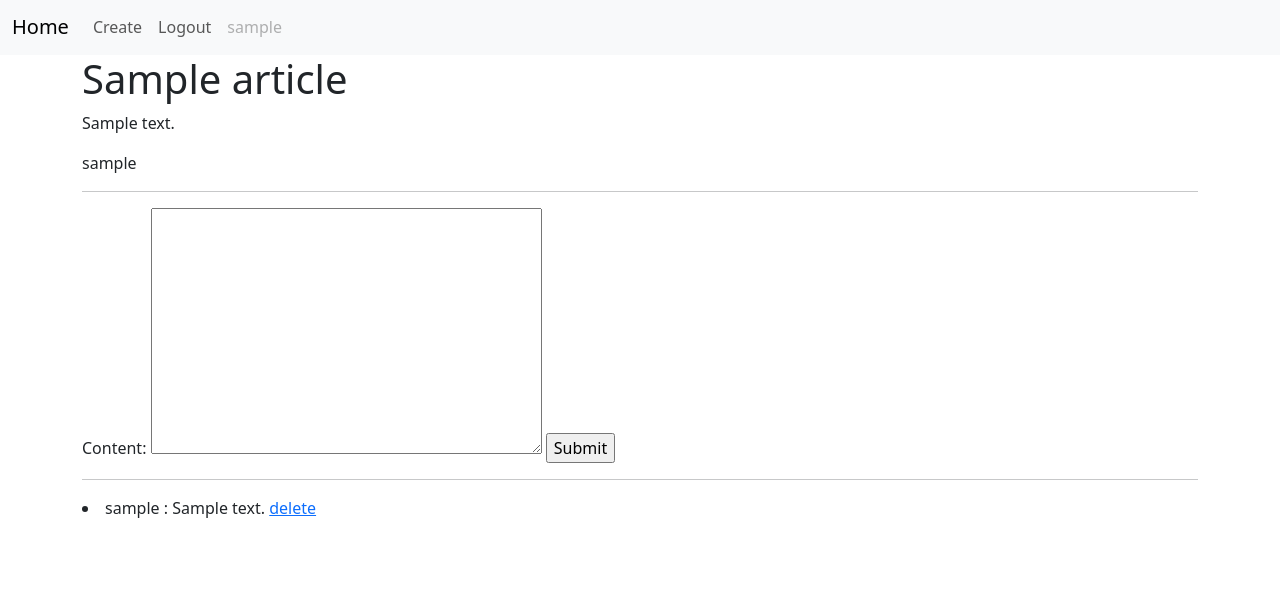
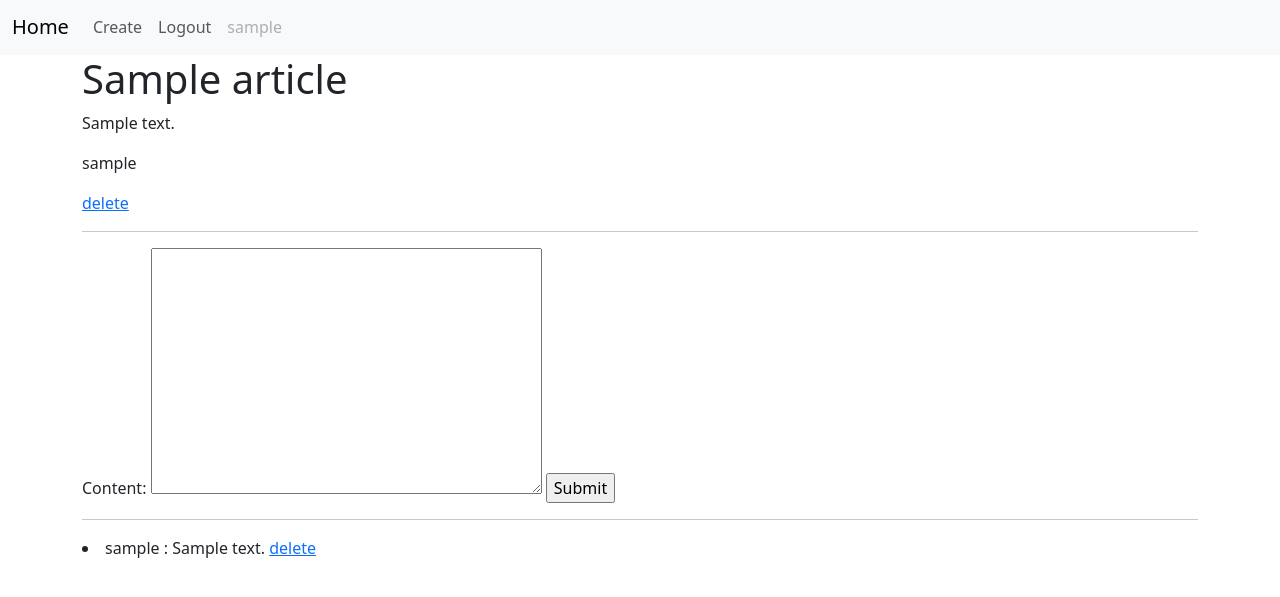
Before and after one commit to AlishaKang/auth, a Django app: page /articles/1/ in a window 1280 px wide. Shown: the part 1-598 px from the top of the page. Run offline with Django 4.2, Linux system fonts and the light colour scheme; the first user in the database is signed in; tables that the repository leaves empty hold one stand-in row (Sample ...).

Commit message:
Article Delete기능 구현

```diff
--- a/articles/templates/detail.html
+++ b/articles/templates/detail.html
@@ -5,6 +5,9 @@
     <p>{{ article.content }}</p>
     <p>{{ article.user }}</p>
 
+    {% if user == article.user %}
+        <a href="{% url 'articles:delete' id=article.id %}">delete</a>
+    {% endif %}
     <hr>
 
     {% if user.is_authenticated %}
--- a/articles/urls.py
+++ b/articles/urls.py
@@ -7,6 +7,8 @@ urlpatterns = [
     path('', views.index, name='index'),
     path('create/', views.create, name='create'),
     path('<int:id>/', views.detail, name='detail'),
+    path('<int:id>/delete/', views.delete, name='delete'),
+
     path('<int:article_id>/comments/create/', views.comment_create, name='comment_create'),
     path('<int:article_id>/comments/<int:id>/delete/', views.comment_delete, name='comment_delete'),
 ]
--- a/articles/views.py
+++ b/articles/views.py
@@ -60,6 +60,16 @@ def comment_create(request, article_id):
         return redirect('articles:detail', id=article_id)
 
 @login_required
+def delete(request, id):
+    article = Article.objects.get(id=id)
+
+    if request.user == article.user:
+        article.delete()
+
+    return redirect('articles:index')
+
+
+@login_required
 def comment_delete(request, article_id, id):
     comment = Comment.objects.get(id=id)
 
```
